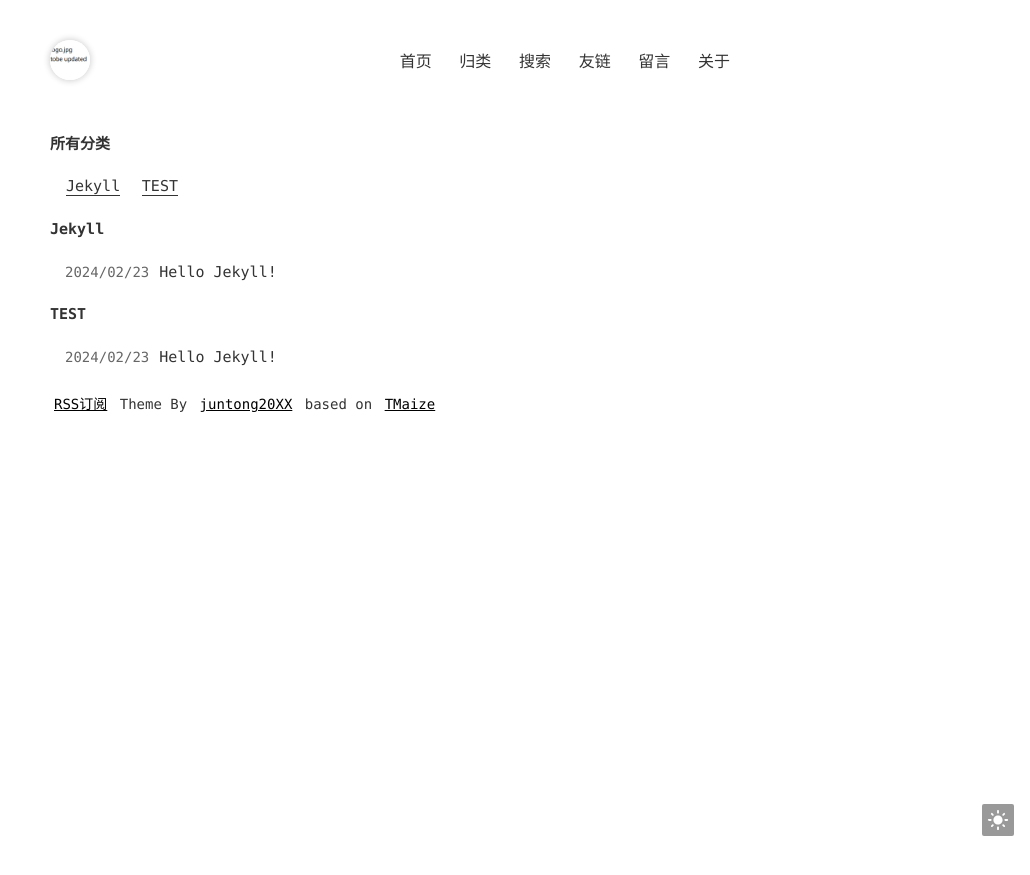
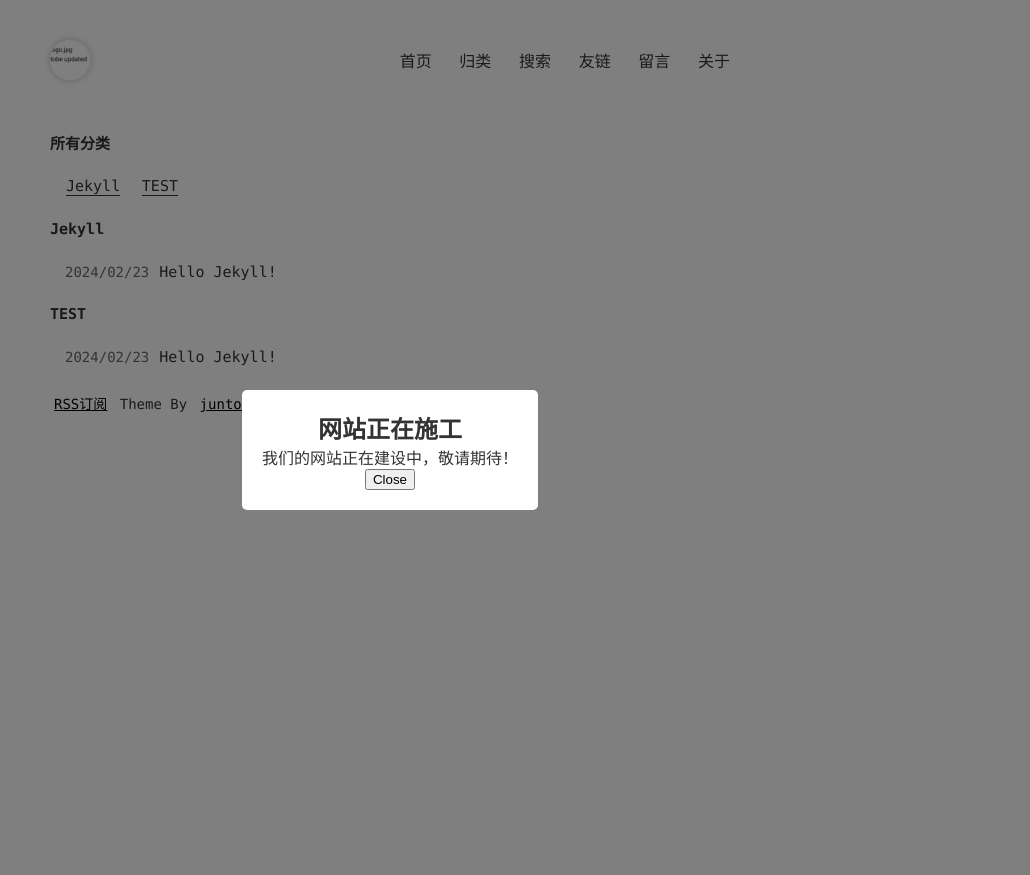
Before and after one commit to juntong20XX/juntong20XX.github.io, a Jekyll site: the page built from pages/categories.html, in a window 1280 px wide. Shown: the top 875 px of the page, without its empty margins (250-1280 px from the left). Built offline with Jekyll 4.4.1, drawn with Linux system fonts in a browser that asks for light colours.

```diff
--- a/_config.yml
+++ b/_config.yml
@@ -64,6 +64,9 @@ extCount: false
 # 新标签页打开博文功能显示字符，留空则不显示
 newPageText: '↗'
 
+# 主页网站未完成提示
+unfinished: true
+
 # 友情链接
 links:
   - title: Example Domain
--- a/pages/categories.html
+++ b/pages/categories.html
@@ -2,6 +2,18 @@
 layout: page
 title: 文章分类
 ---
+
+{%- if site.unfinished -%}
+<!-- 弹窗容器 -->
+<div id="construction-popup" style="display:none;">
+  <div id="popup-content">
+      <h2>网站正在施工</h2>
+      <p>我们的网站正在建设中，敬请期待！</p>
+      <!-- <img src="construction-image.jpg" alt="construction-image" /> -->
+      <button onclick="closePopup()">Close</button>
+  </div>
+</div>
+{%- endif -%}
 
 <div class="page page-categories">
   <div class="list-category">
--- a/static/css/page.css
+++ b/static/css/page.css
@@ -122,3 +122,28 @@
     font-size: 14px;
   }
 }
+
+#construction-popup {
+  position: fixed;
+  width: 100%;
+  height: 100%;
+  top: 0;
+  left: 0;
+  background: rgba(0, 0, 0, 0.5);
+  z-index: 1000;
+  display: flex;
+  justify-content: center;
+  align-items: center;
+}
+
+#popup-content {
+  background: white;
+  padding: 20px;
+  border-radius: 5px;
+  text-align: center;
+}
+
+#popup-content img {
+  max-width: 100%;
+  height: auto;
+}
--- a/static/js/blog.js
+++ b/static/js/blog.js
@@ -484,3 +484,12 @@ blog.addLoadEvent(function () {
     })
   }
 })
+
+// 弹窗
+window.onload = function() {
+  document.getElementById('construction-popup').style.display = 'flex';
+};
+
+function closePopup() {
+  document.getElementById('construction-popup').style.display = 'none';
+}
```
Also changed, not shown: _layouts/page.html (+0 -20 lines).
